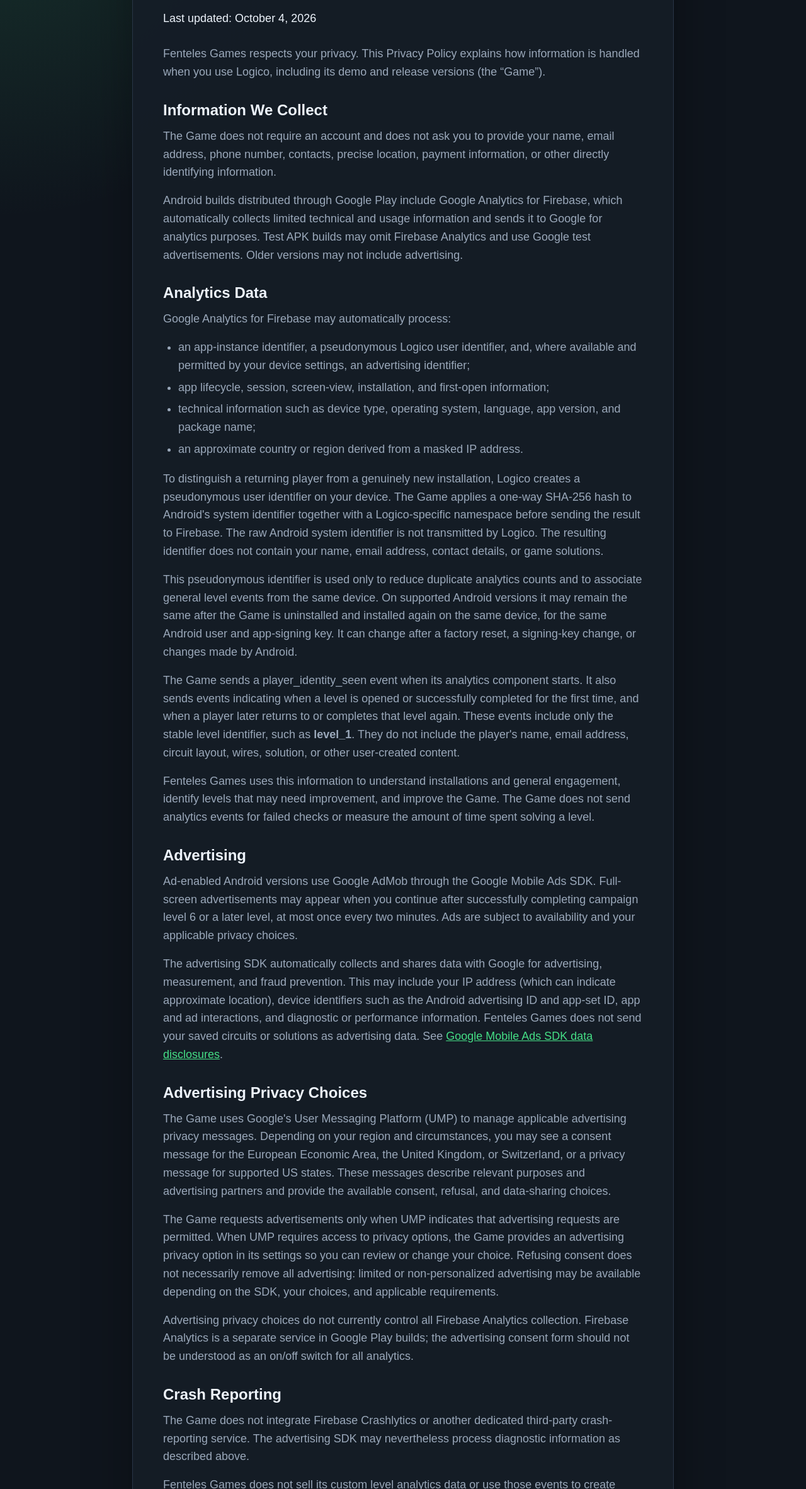
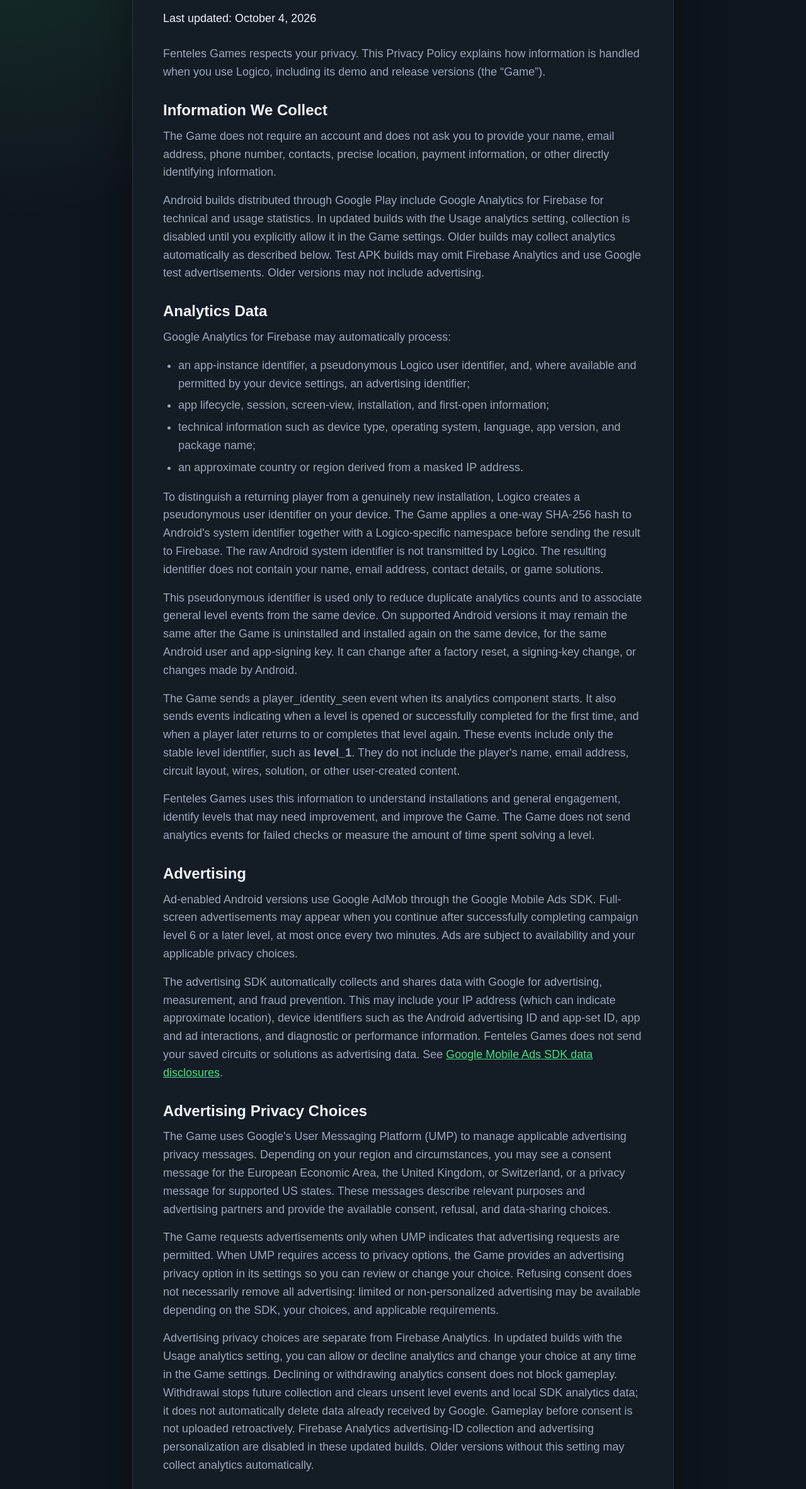
Before and after one commit to fentelesgames/logico-privacy, a plain HTML site: page index.html in a window 1280 px wide. Shown: the part 196-2560 px from the top of the page at 63% size. Drawn offline with Linux system fonts and the light colour scheme.

Commit message:
Уточнить отдельное согласие Firebase в новых сборках

```diff
--- a/index.html
+++ b/index.html
@@ -108,7 +108,7 @@
 
         <h2>Information We Collect</h2>
         <p>The Game does not require an account and does not ask you to provide your name, email address, phone number, contacts, precise location, payment information, or other directly identifying information.</p>
-        <p>Android builds distributed through Google Play include Google Analytics for Firebase, which automatically collects limited technical and usage information and sends it to Google for analytics purposes. Test APK builds may omit Firebase Analytics and use Google test advertisements. Older versions may not include advertising.</p>
+        <p>Android builds distributed through Google Play include Google Analytics for Firebase for technical and usage statistics. In updated builds with the Usage analytics setting, collection is disabled until you explicitly allow it in the Game settings. Older builds may collect analytics automatically as described below. Test APK builds may omit Firebase Analytics and use Google test advertisements. Older versions may not include advertising.</p>
 
         <h2>Analytics Data</h2>
         <p>Google Analytics for Firebase may automatically process:</p>
@@ -129,7 +129,7 @@
         <h2>Advertising Privacy Choices</h2>
         <p>The Game uses Google's User Messaging Platform (UMP) to manage applicable advertising privacy messages. Depending on your region and circumstances, you may see a consent message for the European Economic Area, the United Kingdom, or Switzerland, or a privacy message for supported US states. These messages describe relevant purposes and advertising partners and provide the available consent, refusal, and data-sharing choices.</p>
         <p>The Game requests advertisements only when UMP indicates that advertising requests are permitted. When UMP requires access to privacy options, the Game provides an advertising privacy option in its settings so you can review or change your choice. Refusing consent does not necessarily remove all advertising: limited or non-personalized advertising may be available depending on the SDK, your choices, and applicable requirements.</p>
-        <p>Advertising privacy choices do not currently control all Firebase Analytics collection. Firebase Analytics is a separate service in Google Play builds; the advertising consent form should not be understood as an on/off switch for all analytics.</p>
+        <p>Advertising privacy choices are separate from Firebase Analytics. In updated builds with the Usage analytics setting, you can allow or decline analytics and change your choice at any time in the Game settings. Declining or withdrawing analytics consent does not block gameplay. Withdrawal stops future collection and clears unsent level events and local SDK analytics data; it does not automatically delete data already received by Google. Gameplay before consent is not uploaded retroactively. Firebase Analytics advertising-ID collection and advertising personalization are disabled in these updated builds. Older versions without this setting may collect analytics automatically.</p>
         <h2>Crash Reporting</h2>
         <p>The Game does not integrate Firebase Crashlytics or another dedicated third-party crash-reporting service. The advertising SDK may nevertheless process diagnostic information as described above.</p>
         <p>Fenteles Games does not sell its custom level analytics data or use those events to create directly identifiable user profiles. Advertising providers may process or share advertising-related data under their own terms and applicable privacy choices, including choices concerning sale or sharing in supported US states.</p>
```
